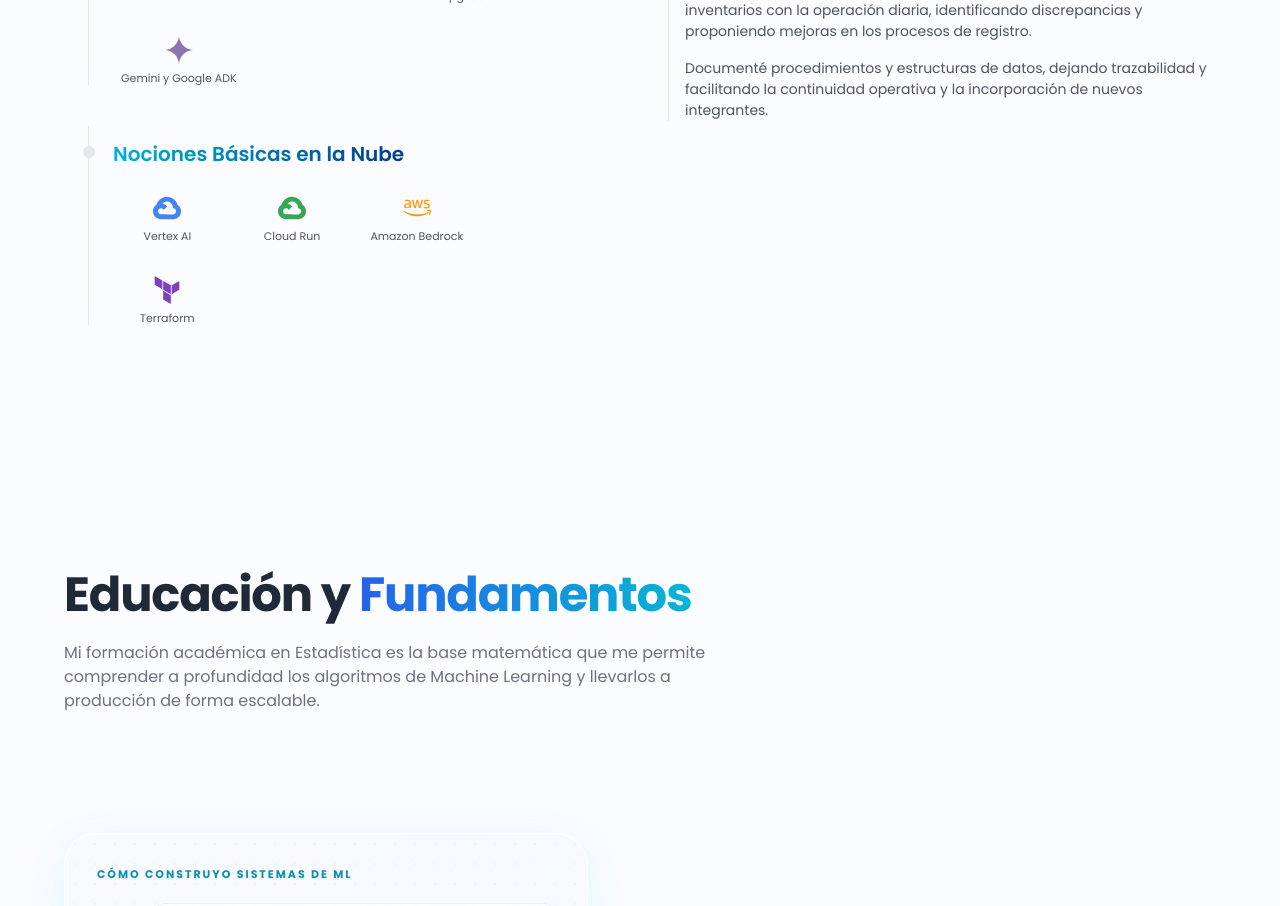
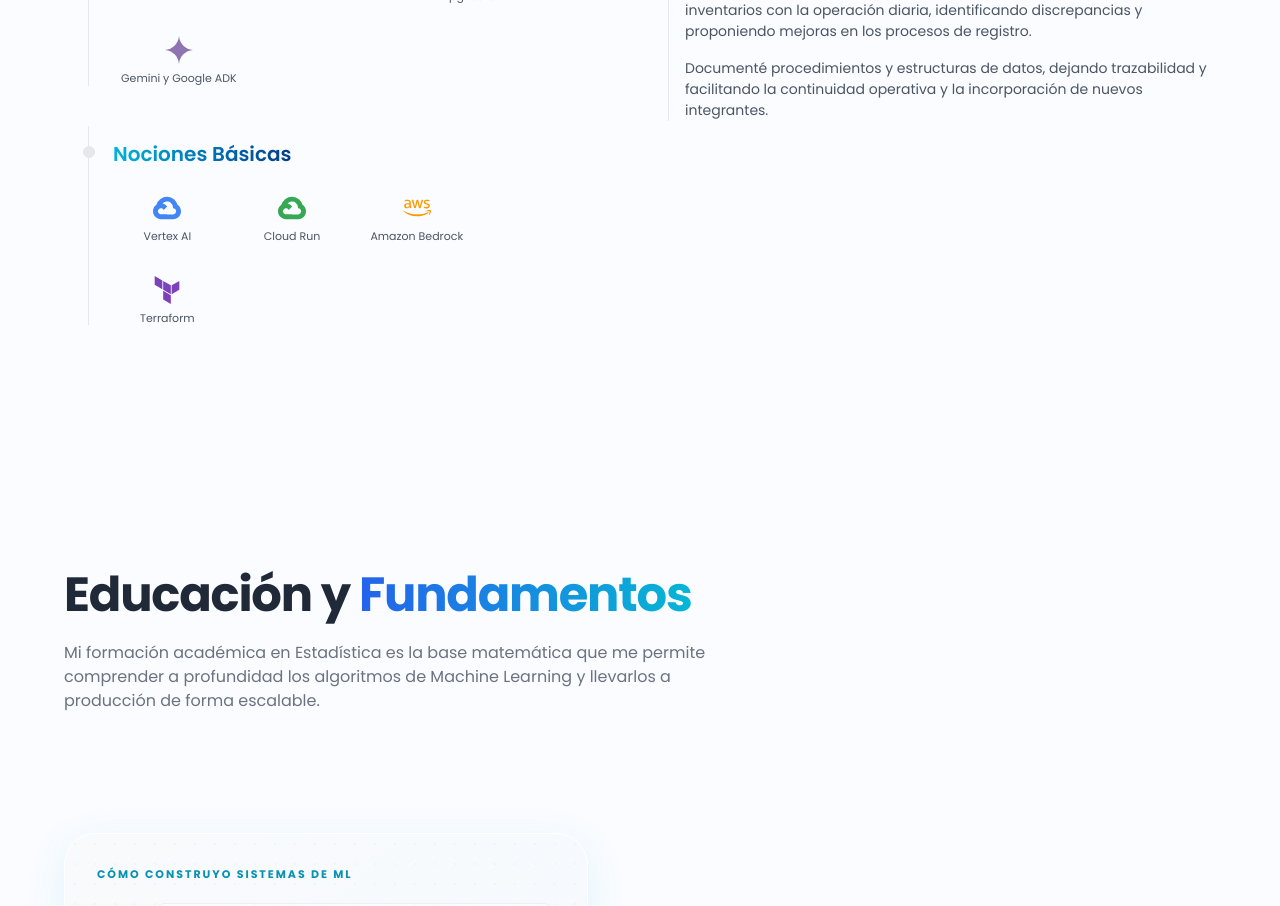
Before and after one commit to wilder14-eslu/personal-portfolio, a React (Vite) app: page / in a window 1280 px wide. Shown: the part 1680-2586 px from the top of the page. Built offline with nearby package versions, Linux system fonts and the light colour scheme.

Commit message:
content: apartado Nociones Básicas

```diff
--- a/src/constants/data.js
+++ b/src/constants/data.js
@@ -75,7 +75,7 @@ const skills_en = [
     ]
   },
   {
-    title: "Cloud Basics",
+    title: "Basic Knowledge",
     items: [
       { id: "s-19", icon: SiGooglecloud, name: "Vertex AI", color: "#4285F4" },
       { id: "s-20", icon: SiGooglecloud, name: "Cloud Run", color: "#34A853" },
@@ -93,7 +93,7 @@ const skillTitlesEs = [
   "Modelado y Machine Learning",
   "MLOps y Plataformas de Datos",
   "IA Generativa y LLMs",
-  "Nociones Básicas en la Nube",
+  "Nociones Básicas",
 ];
 const skills_es = skills_en.map((group, i) => ({
   title: skillTitlesEs[i],
```
